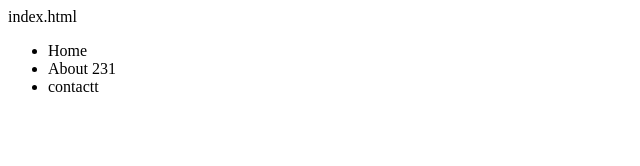
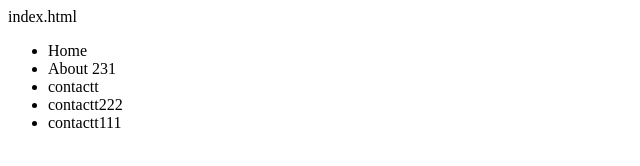
Before and after one commit to Zfrahmd/Tricloud, a plain HTML site: page index.html in a window 1280 px wide. Shown: the whole page, without its empty margins (0-640 px from the left). Drawn offline with Linux system fonts and the light colour scheme.

Commit message:
line added

```diff
--- a/index.html
+++ b/index.html
@@ -5,6 +5,9 @@ index.html
 			<li>Home</li>
 			<li>About 231</li>
 			<li>contactt</li>
+			<li>contactt222</li>
+			<li>contactt111</li>
+
 		</ul>
 	</body>
 </html>
```
